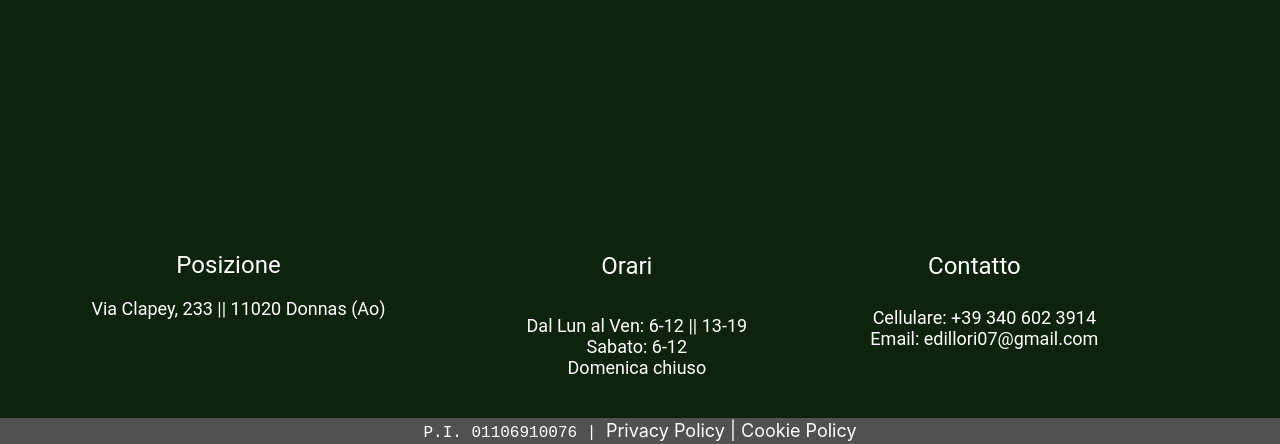
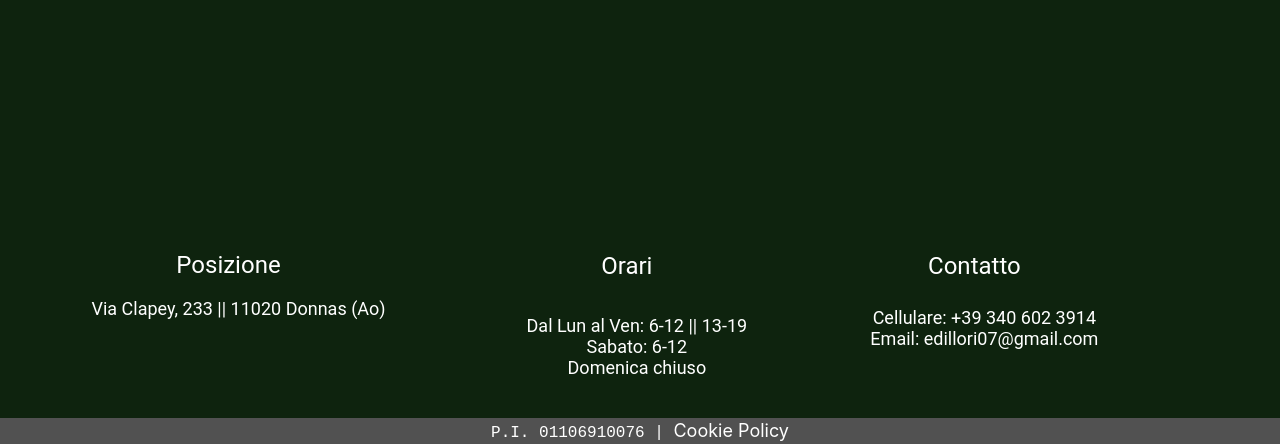
Before and after one commit to EdilLori/PROJECT, a React app: page public/index.html in a window 1280 px wide. Shown: the part 2612-3056 px from the top of the page. Built offline with nearby package versions, Linux system fonts and the light colour scheme; a script that the page names is missing; a web font is replaced by a local one.

Commit message:
Update index.html

```diff
--- a/public/index.html
+++ b/public/index.html
@@ -577,7 +577,7 @@ a {
 	<tr>
 	<td>
 	<center>
-	<font face="Inter" color="white" size="4"><pre>P.I. 01106910076 | <a href="Privacy.html"><font face="Inter" color="white" size="4">Privacy Policy</a> | <a href="cookies.html"><font face="Inter" color="white" size="4">Cookie Policy</a></pre></font>
+	<font face="Inter" color="white" size="4"><pre>P.I. 01106910076 | <a href="cookies.html"><font face="Inter" color="white" size="4">Cookie Policy</a></pre></font>
 	</center>
 	</td>
 	</tr>
```
